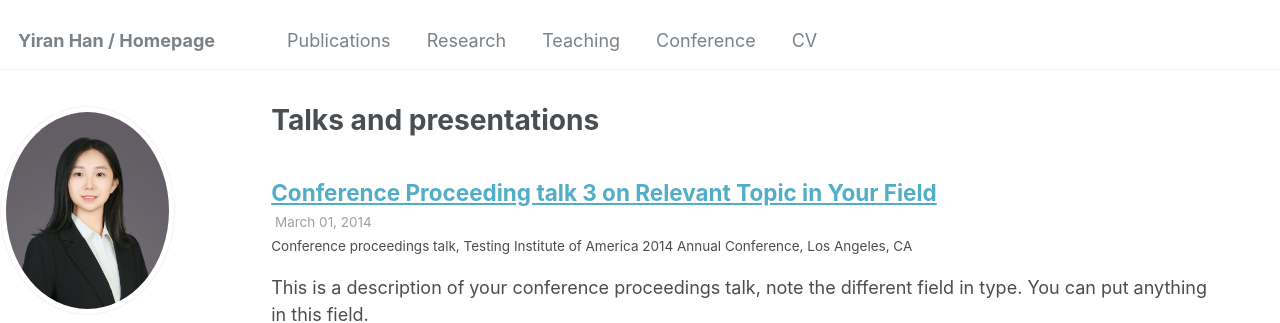
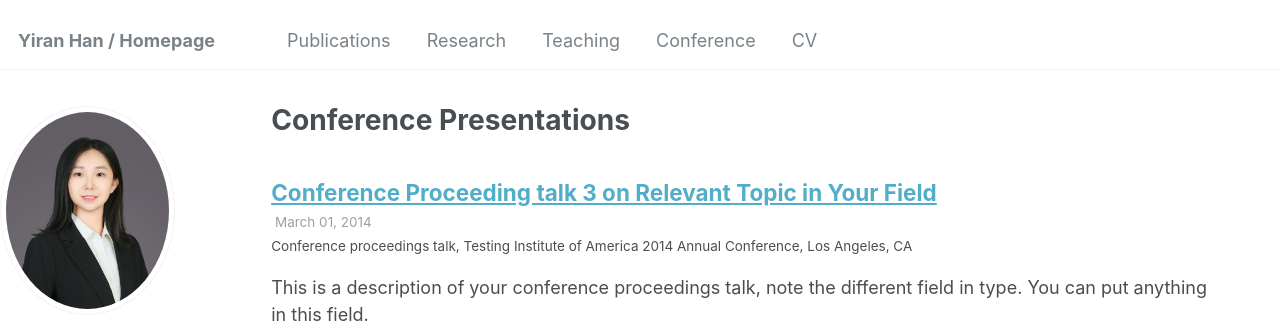
Before and after one commit to yiran-han/yiran-han.github.io, a Jekyll site: the page built from _pages/talks.html, in a window 1280 px wide and 1206 px high. Shown: the top 323 px of the window. Built offline with Jekyll 4.4.1, drawn with Linux system fonts in a browser that asks for light colours; some web fonts are replaced.

Commit message:
Update talks.html

```diff
--- a/_pages/talks.html
+++ b/_pages/talks.html
@@ -1,6 +1,6 @@
 ---
 layout: archive
-title: "Talks and presentations"
+title: "Conference Presentations"
 permalink: /talks/
 author_profile: true
 ---
```
